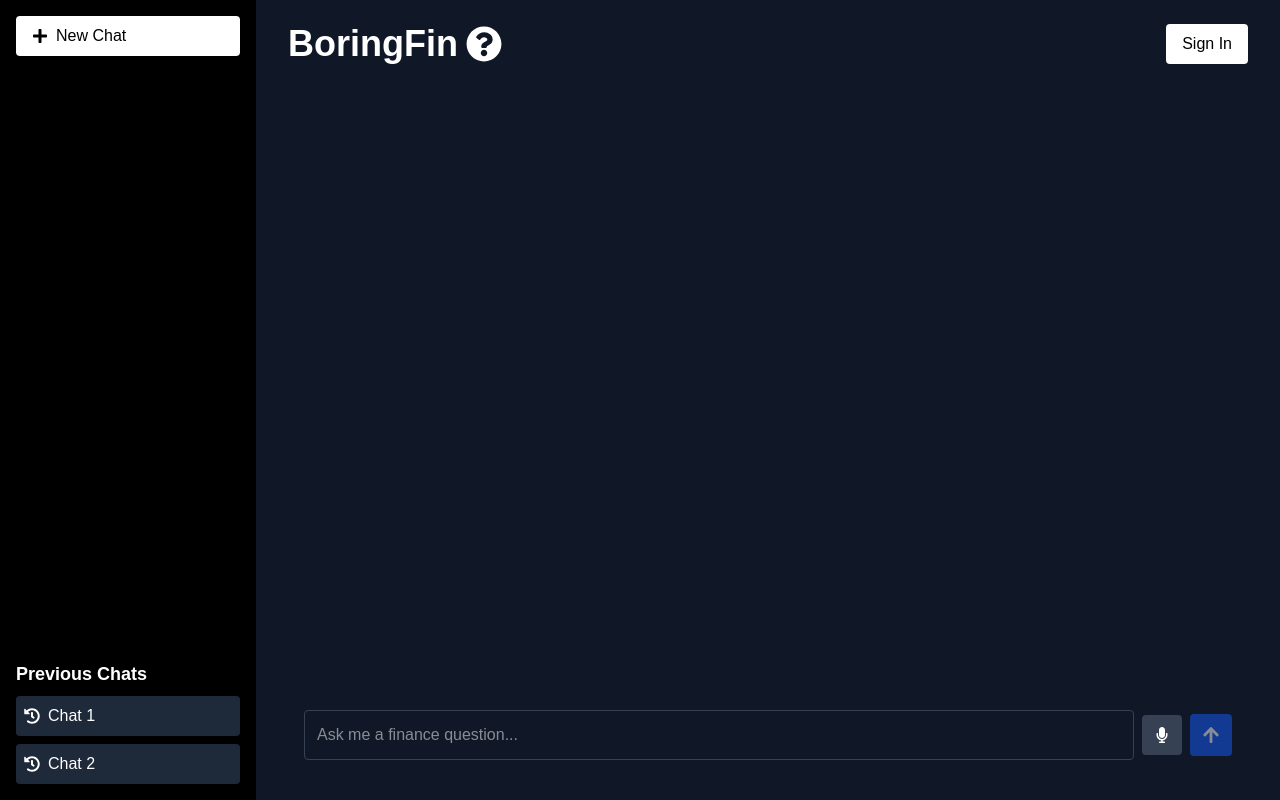
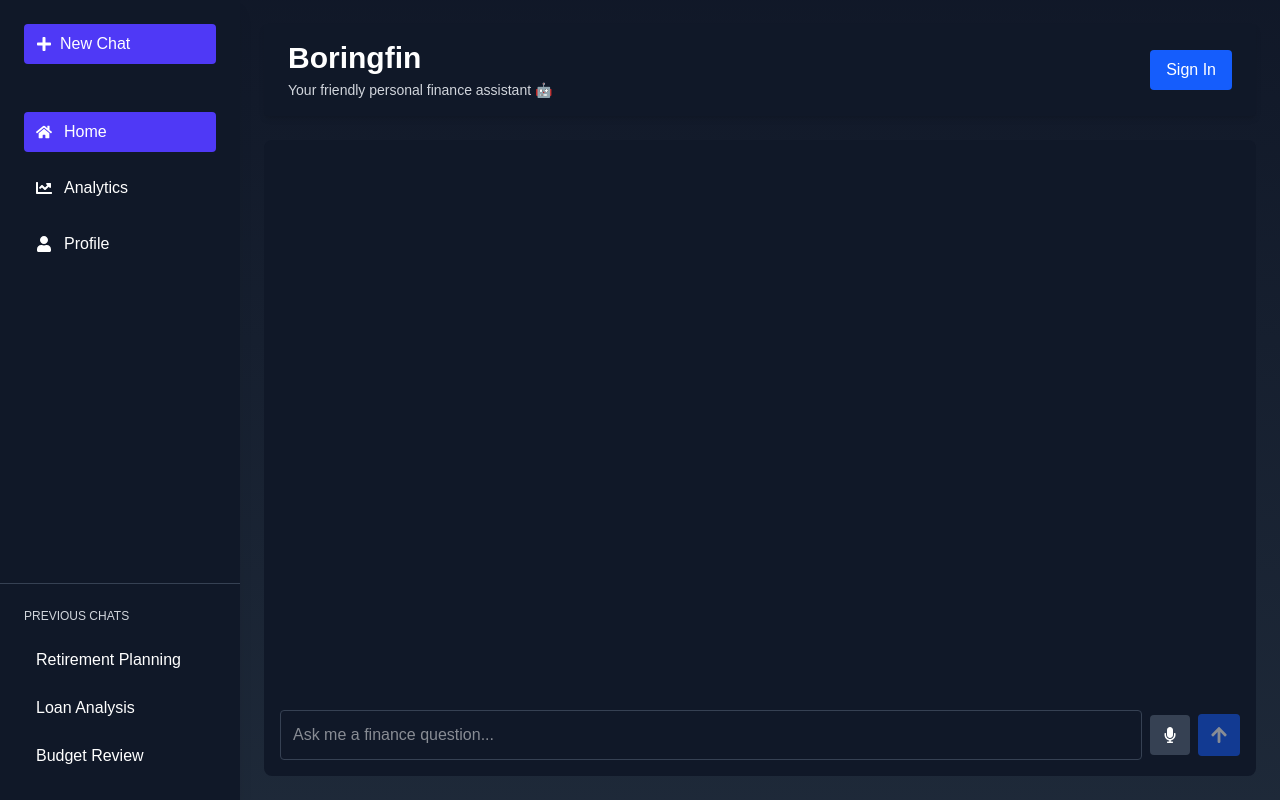
Before and after one commit to Chandrathej/borringfin-chatbot, a Next.js app: page / in a window 1280 px wide. Built offline with nearby package versions, Linux system fonts and the light colour scheme.

Commit message:
UI changes:first iteration

```diff
--- a/src/app/page.tsx
+++ b/src/app/page.tsx
@@ -1,30 +1,38 @@
 "use client";
 
+import React from "react";
 import Sidebar from "../components/Sidebar";
 import ChatWindow from "../components/ChatWindow";
-import { FaQuestionCircle } from "react-icons/fa";
 
-export default function Home() {
+const Page = () => {
   return (
-    <main className="flex h-screen bg-gray-900 text-white">
+    <div className="flex h-screen bg-gradient-to-b from-gray-900 to-gray-800 text-white">
       {/* Sidebar */}
       <Sidebar />
 
-      {/* Main content */}
-      <div className="flex-1 flex flex-col min-h-0 relative px-8 py-6">
-        {/* Top bar: title left, sign-in right */}
-        <div className="flex justify-between items-center mb-4">
-          <h1 className="text-4xl font-bold flex items-center gap-2">
-            BoringFin <FaQuestionCircle />
-          </h1>
-          <button className="bg-white text-black px-4 py-2 rounded hover:bg-gray-200">
+      {/* Main Content */}
+      <main className="flex-1 flex flex-col ml-60 p-6 gap-6">
+        {/* Header */}
+        <header className="sticky top-0 bg-gray-900 py-4 px-6 z-10 shadow-md rounded-b flex justify-between items-center">
+          <div>
+            <h1 className="text-3xl font-bold">Boringfin</h1>
+            <p className="text-gray-300 mt-1 text-sm">
+              Your friendly personal finance assistant 🤖
+            </p>
+          </div>
+
+          <button className="bg-blue-600 hover:bg-blue-700 px-4 py-2 rounded transition">
             Sign In
           </button>
+        </header>
+
+        {/* Chat Window */}
+        <div className="flex-1 flex flex-col">
+          <ChatWindow />
         </div>
+      </main>
+    </div>
+  );
+};
 
-        {/* Chat window */}
-        <ChatWindow />
-      </div>
-    </main>
-  );
-}
+export default Page;
--- a/src/components/ChatWindow.tsx
+++ b/src/components/ChatWindow.tsx
@@ -3,7 +3,14 @@
 import { useState, useRef, useEffect, KeyboardEvent } from "react";
 import { FaArrowUp, FaMicrophone } from "react-icons/fa";
 
-type Message = { role: "user" | "assistant"; content: string };
+type Message = { role: "user" | "assistant"; content: string; emoji?: string };
+
+// Safe Google Analytics tracker
+const trackEvent = (name: string, params?: Record<string, any>) => {
+  if (typeof window !== "undefined" && (window as any).gtag) {
+    (window as any).gtag(name, params);
+  }
+};
 
 export default function ChatWindow() {
   const [message, setMessage] = useState("");
@@ -22,7 +29,15 @@ export default function ChatWindow() {
     if (!message.trim()) return;
 
     setLoading(true);
-    setConversation((prev) => [...prev, { role: "user", content: message }]);
+
+    setConversation((prev) => [
+      ...prev,
+      { role: "user", content: message, emoji: "🙂" },
+    ]);
+
+    // Track Google Analytics
+    trackEvent("send_message", { message_length: message.length });
+
     setMessage("");
 
     try {
@@ -38,13 +53,17 @@ export default function ChatWindow() {
 
       setConversation((prev) => [
         ...prev,
-        { role: "assistant", content: data.reply || "No reply" },
+        {
+          role: "assistant",
+          content: data.reply || "No reply",
+          emoji: "🤖",
+        },
       ]);
     } catch (err) {
       console.error(err);
       setConversation((prev) => [
         ...prev,
-        { role: "assistant", content: "Error connecting to API" },
+        { role: "assistant", content: "Error connecting to API", emoji: "⚠️" },
       ]);
     } finally {
       setLoading(false);
@@ -68,18 +87,19 @@ export default function ChatWindow() {
         {conversation.map((msg, idx) => (
           <div
             key={idx}
-            className={`p-3 rounded-lg break-words w-full max-w-full ${
+            className={`p-3 rounded-2xl break-words w-full max-w-full ${
               msg.role === "user"
-                ? "bg-white text-black self-end"
-                : "bg-gray-800 self-start text-white"
+                ? "bg-indigo-500 text-white self-end shadow hover:scale-105 transition-transform"
+                : "bg-gray-800 self-start text-white shadow hover:scale-105 transition-transform"
             }`}
           >
+            {msg.emoji && <span className="mr-1">{msg.emoji}</span>}
             {msg.content}
           </div>
         ))}
       </div>
 
-      {/* Input row */}
+      {/* Input + buttons */}
       <div className="flex items-center space-x-2">
         <input
           type="text"
--- a/src/components/Sidebar.tsx
+++ b/src/components/Sidebar.tsx
@@ -1,28 +1,69 @@
 "use client";
 
-import { FaPlus, FaHistory } from "react-icons/fa";
+import React from "react";
+import { FaHome, FaChartLine, FaUser, FaPlus } from "react-icons/fa";
+import { usePathname } from "next/navigation";
 
-export default function Sidebar() {
+interface ChatSummary {
+  id: string;
+  title: string;
+}
+
+const Sidebar = () => {
+  const pathname = usePathname();
+
+  // Mock previous chats (replace with backend or localStorage later)
+  const previousChats: ChatSummary[] = [
+    { id: "1", title: "Retirement Planning" },
+    { id: "2", title: "Loan Analysis" },
+    { id: "3", title: "Budget Review" },
+  ];
+
+  const menuItems = [
+    { name: "Home", icon: <FaHome />, path: "/" },
+    { name: "Analytics", icon: <FaChartLine />, path: "/analytics" },
+    { name: "Profile", icon: <FaUser />, path: "/profile" },
+  ];
+
   return (
-    <div className="w-64 bg-black text-white flex flex-col p-4">
-      {/* New Chat button */}
-      <button className="flex items-center gap-2 bg-white text-black py-2 px-4 rounded mb-6 hover:bg-gray-200">
-        <FaPlus /> New Chat
-      </button>
+    <aside className="fixed left-0 top-0 h-full w-60 bg-gray-900 text-white shadow-lg flex flex-col justify-between">
+      <div className="p-6 flex flex-col gap-6">
+        {/* Top: New Chat */}
+        <button className="flex items-center gap-2 bg-indigo-600 hover:bg-indigo-700 px-3 py-2 rounded transition">
+          <FaPlus /> New Chat
+        </button>
 
-      {/* Previous Chats section */}
-      <div className="mt-auto">
-        <h2 className="text-lg font-semibold mb-2">Previous Chats</h2>
-        <ul className="space-y-2">
-          <li className="p-2 bg-gray-800 rounded hover:bg-gray-700 cursor-pointer flex items-center gap-2">
-            <FaHistory /> Chat 1
-          </li>
-          <li className="p-2 bg-gray-800 rounded hover:bg-gray-700 cursor-pointer flex items-center gap-2">
-            <FaHistory /> Chat 2
-          </li>
-          {/* Add more previous chats dynamically later */}
-        </ul>
+        {/* Middle: Menu Items */}
+        <nav className="flex flex-col gap-4 mt-6">
+          {menuItems.map((item) => (
+            <a
+              key={item.name}
+              href={item.path}
+              className={`flex items-center gap-3 px-3 py-2 rounded transition-all ${
+                pathname === item.path ? "bg-indigo-600" : "hover:bg-indigo-500"
+              }`}
+            >
+              {item.icon} {item.name}
+            </a>
+          ))}
+        </nav>
       </div>
-    </div>
+
+      {/* Bottom: Previous Chats */}
+      <div className="p-6 flex flex-col gap-2 border-t border-gray-700">
+        <h3 className="text-gray-300 uppercase text-xs mb-2">Previous Chats</h3>
+        {previousChats.map((chat) => (
+          <a
+            key={chat.id}
+            href={`/chat/${chat.id}`}
+            className="px-3 py-2 rounded hover:bg-gray-700 transition"
+          >
+            {chat.title}
+          </a>
+        ))}
+      </div>
+    </aside>
   );
-}
+};
+
+export default Sidebar;
```
